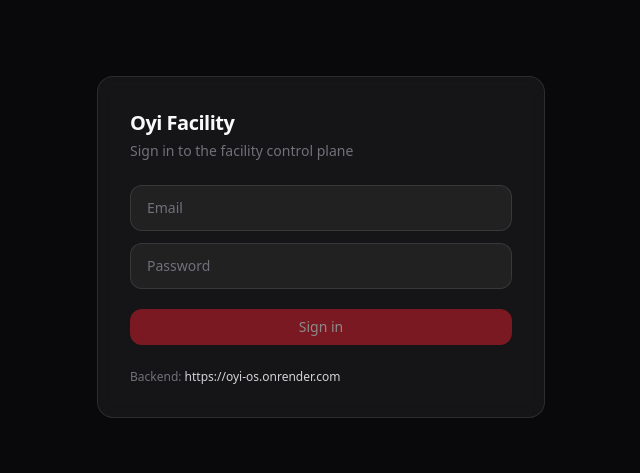
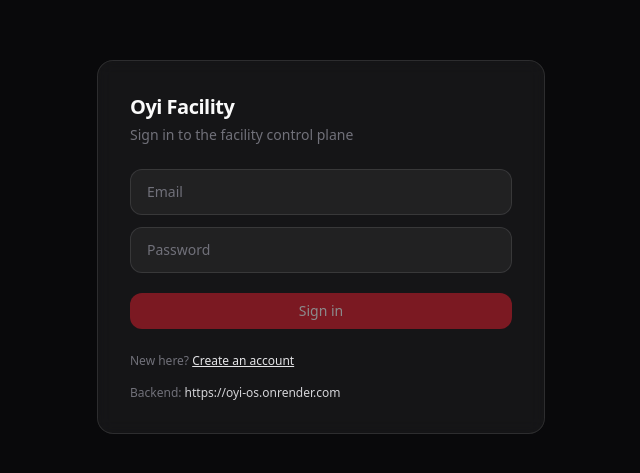
Before and after one commit to contactochiga/facility-oyi, a Next.js app: page /login in a window 1280 px wide. Shown: the part 153-626 px from the top of the page, without its empty margins (319-959 px from the left). Built offline with nearby package versions, Linux system fonts and the light colour scheme.

Commit message:
Update page.tsx

```diff
--- a/app/(auth)/login/page.tsx
+++ b/app/(auth)/login/page.tsx
@@ -25,6 +25,7 @@ function LoginInner() {
     setLoading(true);
     try {
       const res = await authService.login(email.trim(), password);
+
       if (res.error || !res.token) {
         setErr(res.error || "Login failed");
         return;
@@ -80,11 +81,20 @@ function LoginInner() {
           {loading ? "Signing in..." : "Sign in"}
         </Button>
 
+        {/* ✅ SIGN UP LINK */}
         <div className="mt-6 text-xs text-zinc-500">
+          New here?{" "}
+          <a
+            className="text-zinc-200 underline"
+            href={`/signup?next=${encodeURIComponent(next)}`}
+          >
+            Create an account
+          </a>
+        </div>
+
+        <div className="mt-4 text-xs text-zinc-500">
           Backend:{" "}
-          <span className="text-zinc-300">
-            {process.env.NEXT_PUBLIC_API_URL}
-          </span>
+          <span className="text-zinc-300">{process.env.NEXT_PUBLIC_API_URL}</span>
         </div>
       </div>
     </div>
```
